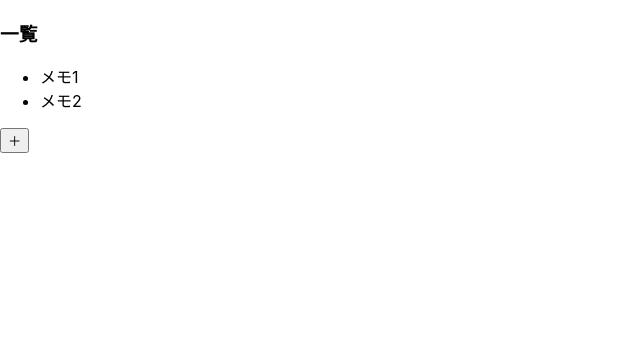
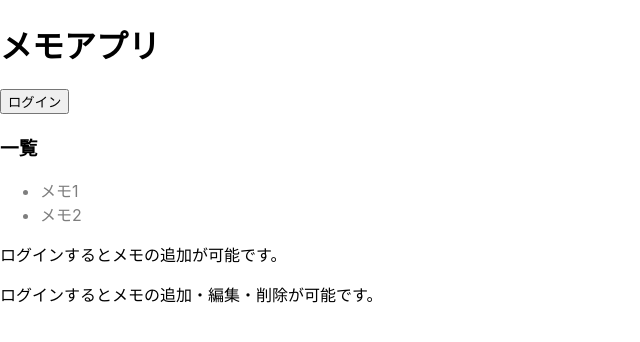
Before and after one commit to Jyoumama/memo-spa, a React (Create React App) app: page / in a window 1280 px wide. Shown: the top 342 px of the page, without its empty margins (0-640 px from the left). Built offline with nearby package versions, Linux system fonts and the light colour scheme.

Commit message:
Add login-button feature and remove unnecessary files

```diff
--- a/eslint.config.js
+++ b/eslint.config.js
@@ -25,7 +25,7 @@
       "react/react-in-jsx-scope": "off",
       "react-hooks/rules-of-hooks": "error",
       "react-hooks/exhaustive-deps": "warn",
-      "no-unused-vars": ["warn", { argsIgnorePattern: "^_" }],
+      "no-unused-vars": ["off", { argsIgnorePattern: "^_" }],
       "no-console": "warn",
     },
   },
--- a/package.json
+++ b/package.json
@@ -1,5 +1,5 @@
 {
-  "name": "memo-spa",
+  "name": "memo-spa-login-button",
   "version": "0.1.0",
   "private": true,
   "type": "module",
--- a/src/App.js
+++ b/src/App.js
@@ -1,8 +1,11 @@
 import { useState } from 'react';
 import MemoList from './MemoList.js';
 import MemoEditor from './MemoEditor.js';
+import LoginButton from './components/LoginButton.js';
+import { AuthProvider, useAuth } from './contexts/AuthContext.js';
 
-function App() {
+function AppContent() {
+  const { isLoggedIn } = useAuth();
   const [memos, setMemos] = useState([
     { id: 1, title: 'メモ1', content: 'メモ1の内容' },
     { id: 2, title: 'メモ2', content: 'メモ2の内容' },
@@ -10,6 +13,7 @@
   const [selectedMemoId, setSelectedMemoId] = useState(null);
 
   const handleAddMemo = () => {
+    if (!isLoggedIn) return;
     const newMemo = {
       id: Date.now(),
       title: `メモ${memos.length + 1}`,
@@ -20,6 +24,7 @@
   };
 
   const handleSaveMemo = (id, content) => {
+    if (!isLoggedIn) return;
     setMemos(
       memos.map((memo) => (memo.id === id ? { ...memo, content } : memo))
     );
@@ -27,6 +32,7 @@
   };
 
   const handleDeleteMemo = (id) => {
+    if (!isLoggedIn) return;
     setMemos(memos.filter((memo) => memo.id !== id));
     setSelectedMemoId(null);
   };
@@ -35,6 +41,8 @@
 
   return (
     <div>
+      <h1>メモアプリ</h1>
+      <LoginButton />
       {selectedMemo ? (
         <MemoEditor
           memo={selectedMemo}
@@ -48,8 +56,19 @@
           onAddMemo={handleAddMemo}
         />
       )}
+      {!isLoggedIn && <p>ログインするとメモの追加・編集・削除が可能です。</p>}
     </div>
   );
 }
 
+function App() {
+  return (
+    <AuthProvider>
+      <div>
+        <AppContent />
+      </div>
+    </AuthProvider>
+  );
+}
+
 export default App;
--- a/src/MemoEditor.js
+++ b/src/MemoEditor.js
@@ -1,10 +1,20 @@
 import { useState } from 'react';
+import { useAuth } from './contexts/AuthContext.js';
 
 function MemoEditor({ memo, onSave, onDelete }) {
+  const { isLoggedIn } = useAuth();
   const [content, setContent] = useState(memo.content);
 
   const handleSave = () => {
-    onSave(memo.id, content);
+    if (isLoggedIn) {
+      onSave(memo.id, content);
+    }
+  };
+
+  const handleDelete = () => {
+    if (isLoggedIn) {
+      onDelete(memo.id);
+    }
   };
 
   return (
@@ -13,9 +23,16 @@
       <textarea
         value={content}
         onChange={(e) => setContent(e.target.value)}
+        disabled={!isLoggedIn}
+        style={{ opacity: isLoggedIn ? 1 : 0.5 }}
       ></textarea>
-      <button onClick={handleSave}>保存</button>
-      <button onClick={() => onDelete(memo.id)}>削除</button>
+      <button onClick={handleSave} disabled={!isLoggedIn}>
+        保存
+      </button>
+      <button onClick={handleDelete} disabled={!isLoggedIn}>
+        削除
+      </button>
+      {!isLoggedIn && <p>ログインすると編集・削除が可能です。</p>}
     </div>
   );
 }
--- a/src/MemoList.js
+++ b/src/MemoList.js
@@ -1,15 +1,27 @@
+import { useAuth } from './contexts/AuthContext.js';
+
 function MemoList({ memos, onSelectMemo, onAddMemo }) {
+  const { isLoggedIn } = useAuth();
+
   return (
     <div>
       <h3>一覧</h3>
       <ul>
         {memos.map((memo) => (
-          <li key={memo.id} onClick={() => onSelectMemo(memo.id)}>
+          <li
+            key={memo.id}
+            onClick={() => isLoggedIn && onSelectMemo(memo.id)}
+            style={{
+              cursor: isLoggedIn ? 'pointer' : 'not-allowed',
+              opacity: isLoggedIn ? 1 : 0.5,
+            }}
+          >
             {memo.title}
           </li>
         ))}
       </ul>
-      <button onClick={onAddMemo}>＋</button>
+      {isLoggedIn && <button onClick={onAddMemo}>＋</button>}
+      {!isLoggedIn && <p>ログインするとメモの追加が可能です。</p>}
     </div>
   );
 }
--- /dev/null
+++ b/src/components/LoginButton.js
@@ -0,0 +1,13 @@
+import { useAuth } from '../contexts/AuthContext.js';
+
+const LoginButton = () => {
+  const { isLoggedIn, login, logout } = useAuth();
+
+  return (
+    <button onClick={isLoggedIn ? logout : login}>
+      {isLoggedIn ? 'ログアウト' : 'ログイン'}
+    </button>
+  );
+};
+
+export default LoginButton;
--- /dev/null
+++ b/src/contexts/AuthContext.js
@@ -0,0 +1,20 @@
+import { createContext, useState, useContext } from 'react';
+
+const AuthContext = createContext();
+
+export const AuthProvider = ({ children }) => {
+  const [isLoggedIn, setIsLoggedIn] = useState(false);
+
+  const login = () => setIsLoggedIn(true);
+  const logout = () => setIsLoggedIn(false);
+
+  return (
+    <AuthContext.Provider value={{ isLoggedIn, login, logout }}>
+      {children}
+    </AuthContext.Provider>
+  );
+};
+
+export const useAuth = () => {
+  return useContext(AuthContext);
+};
```
Also changed, not shown: 2 other files (tests, documents, lock files or other folders).
